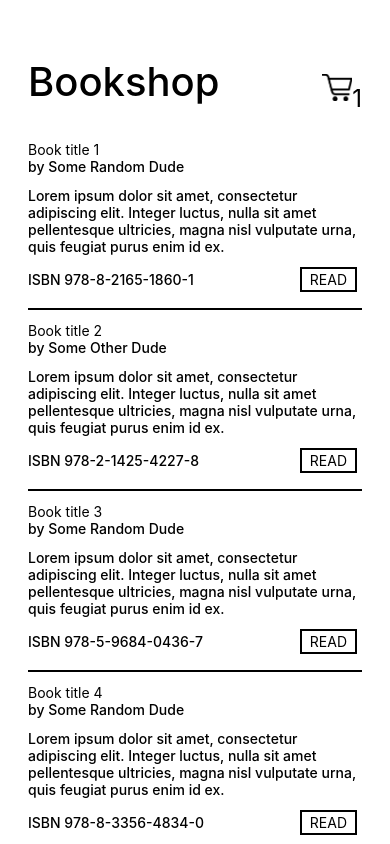
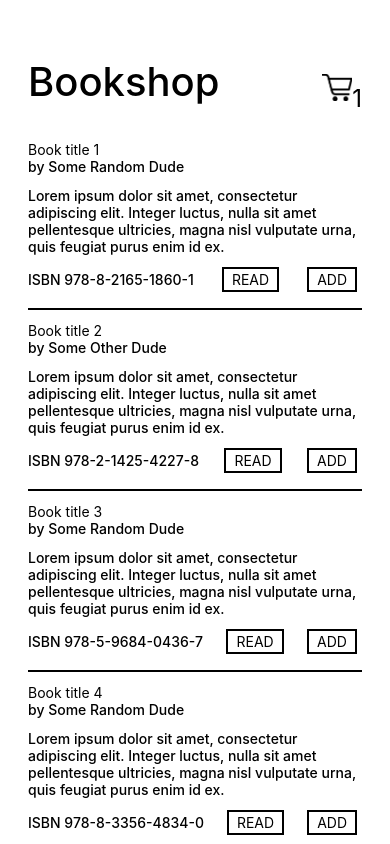
Before and after one commit to Stijn-Houwelijckx/Challenge2, a React Native app: screen / in a window 390 px wide. Built offline with nearby package versions, Linux system fonts and the light colour scheme.

Commit message:
Added add button and editted name of read button file

```diff
--- /dev/null
+++ b/components/AddBtn.js
@@ -0,0 +1,24 @@
+import React from "react";
+import { StyleSheet, Text, View, TouchableOpacity } from "react-native";
+
+const AddBtn = (props) => {
+  return (
+    <TouchableOpacity onPress={props.onBookRead}>
+      <View style={styles.button}>
+        <Text style={[styles.buttonText, styles.text]}>{props.btnText}</Text>
+      </View>
+    </TouchableOpacity>
+  );
+};
+
+const styles = StyleSheet.create({
+  button: {
+    borderWidth: 2,
+    paddingHorizontal: 8,
+    paddingVertical: 2,
+    backgroundColor: "#FFF",
+    borderColor: "#000",
+  },
+});
+
+export default AddBtn;
--- a/components/BookItem.js
+++ b/components/BookItem.js
@@ -1,11 +1,16 @@
 import React from "react";
 import { StyleSheet, Text, View, TouchableOpacity } from "react-native";
 
-import ReadBtnItem from "./ReadBtnItem";
+import ReadBtn from "./ReadBtn";
+import AddBtn from "./AddBtn";
 
 const BookItem = (props) => {
   const bookReadHandler = () => {
     console.log(props.bookTitle + " read");
+  };
+
+  const bookAddHandler = () => {
+    console.log(props.bookTitle + " added");
   };
 
   return (
@@ -21,7 +26,8 @@ const BookItem = (props) => {
 
       <View style={styles.bookItemBottomContainer}>
         <Text style={[styles.isbnNumber, styles.text]}>{props.bookISBN}</Text>
-        <ReadBtnItem btnText="READ" onBookRead={bookReadHandler} />
+        <ReadBtn btnText="READ" onBookRead={bookReadHandler} />
+        <AddBtn btnText="ADD" onBookRead={bookAddHandler} />
       </View>
     </View>
   );
--- a/components/ReadBtnItem.js
+++ b/components/ReadBtn.js
@@ -1,7 +1,7 @@
 import React from "react";
 import { StyleSheet, Text, View, TouchableOpacity } from "react-native";
 
-const ReadBtnItem = (props) => {
+const ReadBtn = (props) => {
   return (
     <TouchableOpacity onPress={props.onBookRead}>
       <View style={styles.button}>
@@ -21,4 +21,4 @@ const styles = StyleSheet.create({
   },
 });
 
-export default ReadBtnItem;
+export default ReadBtn;
--- a/components/TestFile.js
+++ /dev/null
@@ -1 +0,0 @@
-console.log("Test");
```
